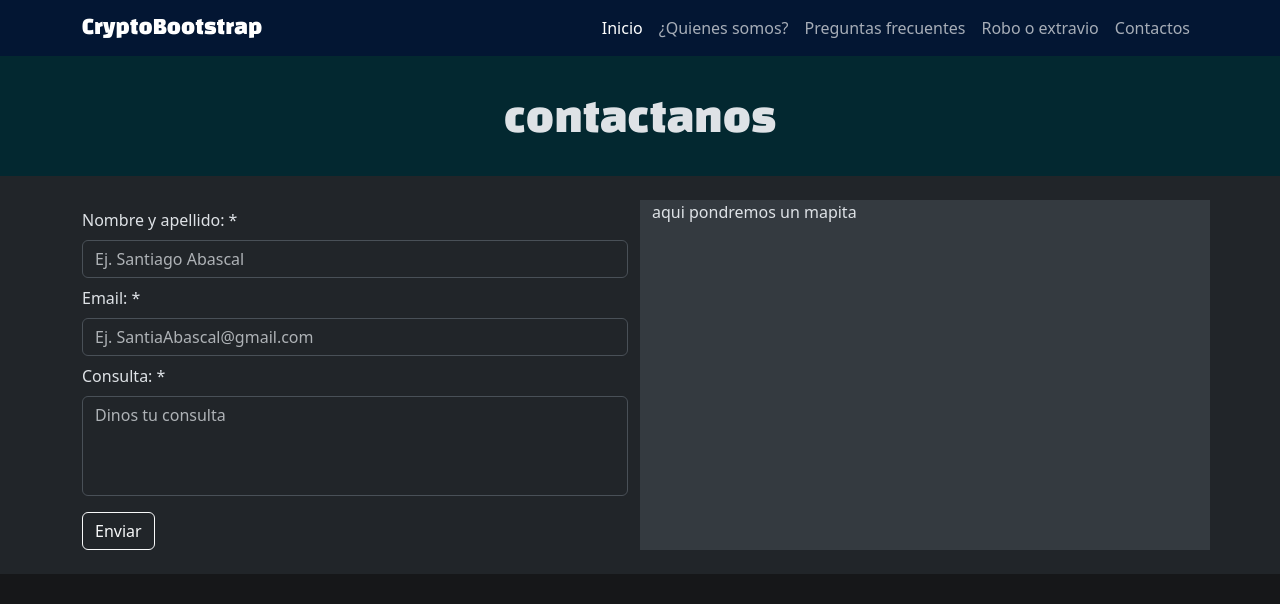
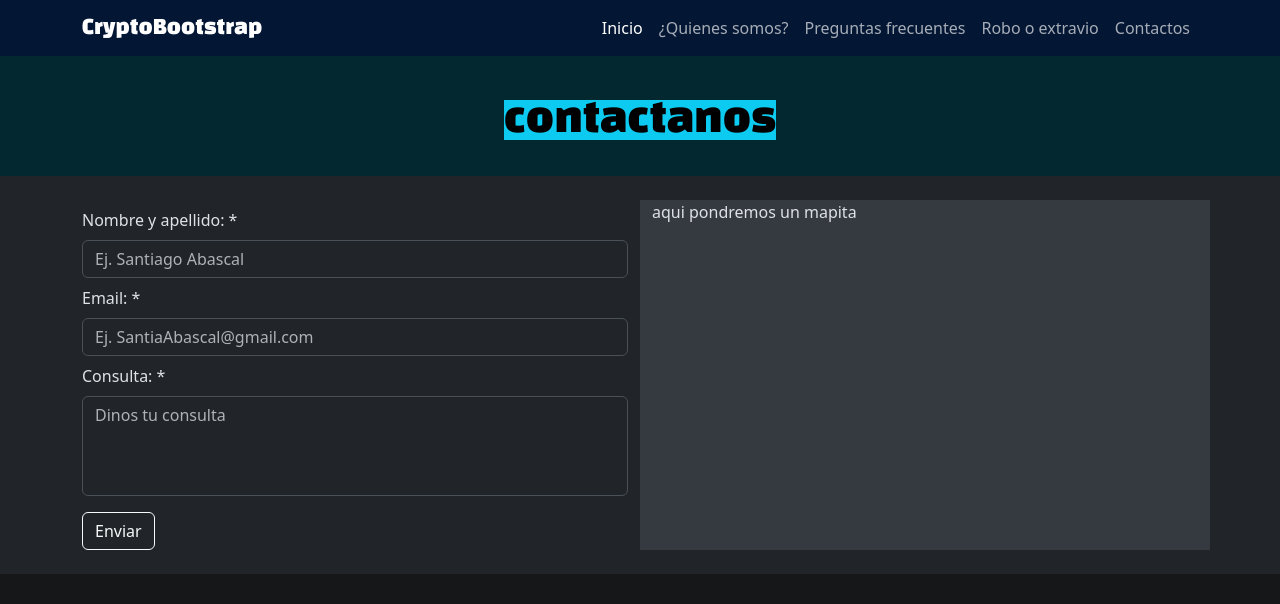
Before and after one commit to Santirod7/CryptoFin, a plain HTML site: page pages/contactos.html in a window 1280 px wide. Shown: the top 604 px of the page. Drawn offline with nearby package versions, Linux system fonts and the light colour scheme; files whose address does not match are found by name.

Commit message:
Cambiamos el color del titulo de la pagina de contactos

```diff
--- a/pages/contactos.html
+++ b/pages/contactos.html
@@ -70,7 +70,7 @@
       <section class="bg-info-subtle text-center p-2">
         <article class="container">
           <div class="mt-2 p-4">
-            <h1 class="black-han-sans-regular d-inline">
+            <h1 class="black-han-sans-regular d-inline text-bg-info">
               contactanos
             </h1>
           </div>
```
